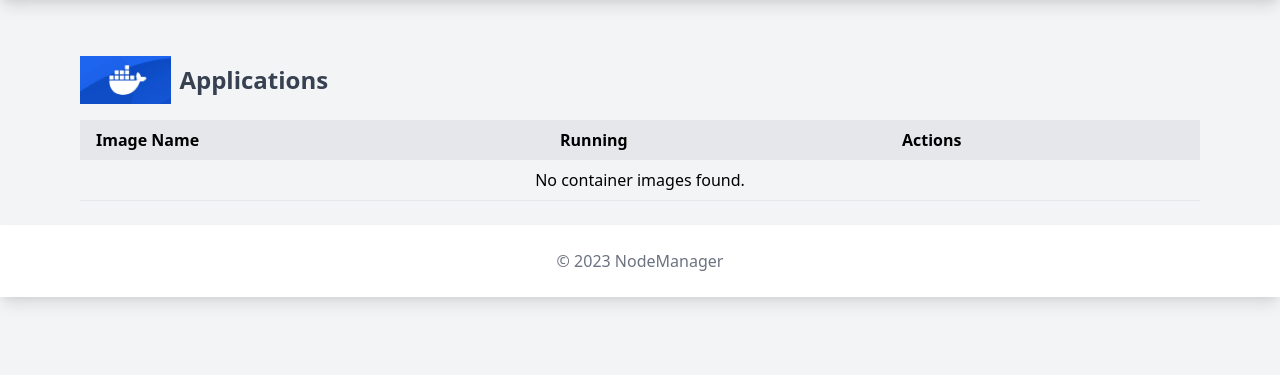
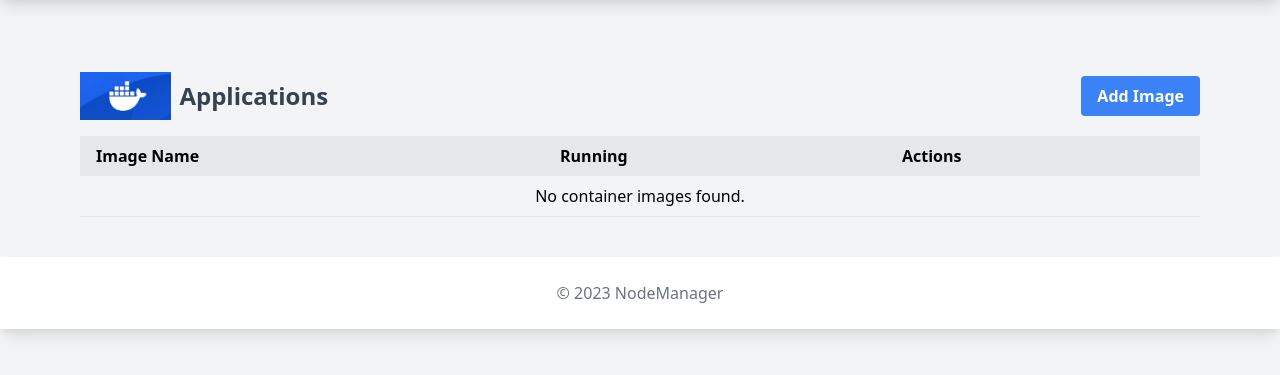
Before and after one commit to SBCSP/opsmanager, a Flask app: page /applications in a window 1280 px wide. Shown: the part 60-435 px from the top of the page. Run offline with Flask 3, Linux system fonts and the light colour scheme; the visitor is signed in with stand-in values (Sample User, id 1); some libraries are stand-ins or nearby versions.

Commit message:
start of application container launcing

```diff
--- a/app/app.py
+++ b/app/app.py
@@ -520,13 +520,41 @@
     # Pass the queried container images to the template
     return render_template('applications.html', container_images=container_images)
 
+@app.route('/add_app_image', methods=['GET', 'POST'])
+@login_required
+def add_app_image():
+    if request.method == 'POST':
+        image_name = request.form.get('image_name')
+        if image_name:
+            # Check if the image already exists
+            existing_image = ContainerImages.query.filter_by(image_name=image_name).first()
+            if existing_image is None:
+                new_image = ContainerImages(image_name=image_name)
+                db.session.add(new_image)
+                db.session.commit()
+                flash('Container image added successfully.', 'success')
+                return redirect(url_for('applications'))
+            else:
+                flash('Container image already exists.', 'error')
+        else:
+            flash('Image name is required.', 'error')
+
+    return render_template('add_app_image.html')
+
 @app.route('/view_running_apps/<int:image_id>')
 @login_required
 def view_running_apps(image_id):
+    # Query the container image by ID
+    container_image = ContainerImages.query.get(image_id)
+    if not container_image:
+        flash('Container image not found.', 'error')
+        return redirect(url_for('applications'))
+
     # Query all running apps for the given container image ID
     running_apps = RunningApps.query.filter_by(container_image_id=image_id).all()
-    # Render a template with the running apps
-    return render_template('view_running_apps.html', running_apps=running_apps)
+
+    # Render a template with the running apps and the container image details
+    return render_template('view_running_apps.html', running_apps=running_apps, container_image=container_image)
 
 @app.route('/launch_app/<int:image_id>', methods=['GET', 'POST'])
 @login_required
--- a/app/templates/applications.html
+++ b/app/templates/applications.html
@@ -3,15 +3,20 @@
 {% block title %}Apps{% endblock %}
 
 {% block content %}
-<div class="max-w-6xl mx-auto px-4">
-    <!-- Header with Applications title -->
-    <div class="flex justify-between items-center mb-4">
+<div class="max-w-6xl mx-auto px-4 py-4">
+    <!-- Header with Applications title and Add Image button -->
+    <div class="flex items-center justify-between mb-4">
         <div class="flex items-center">
             <img src="{{ url_for('static', filename='dockerlogo.jpg') }}" alt="Logo" class="h-12 w-auto mr-2">
             <h1 class="text-2xl font-semibold text-gray-700">
                 Applications
             </h1>
         </div>
+        <form action="{{ url_for('add_app_image') }}">
+            <button type="submit" class="bg-blue-500 hover:bg-blue-700 text-white font-bold py-2 px-4 rounded">
+                Add Image
+            </button>
+        </form>
     </div>
 
     <!-- Container images and running counts in a table -->
@@ -28,12 +33,13 @@
             <tr class="border-b">
                 <td class="px-4 py-2">{{ image.image_name }}</td>
                 <td class="px-4 py-2">
-                    <a href="{{ url_for('view_running_apps', image_id=image.id) }}">
+                    <a href="{{ url_for('view_running_apps', image_id=image.id) }}" class="text-blue-500 hover:text-blue-700">
                         {{ image.running_apps.count() }}
                     </a>
                 </td>
                 <td class="px-4 py-2">
-                    <a href="{{ url_for('launch_app', image_id=image.id) }}" class="btn btn-primary">
+                    <a href="{{ url_for('launch_app', image_id=image.id) }}"
+                        class="bg-green-500 hover:bg-green-700 text-white font-bold py-1 px-3 rounded">
                         Launch
                     </a>
                 </td>
```
Also changed, not shown: app/templates/add_app_image.html (added, +20 -0 lines), app/templates/view_running_apps.html (+38 -0 lines).
